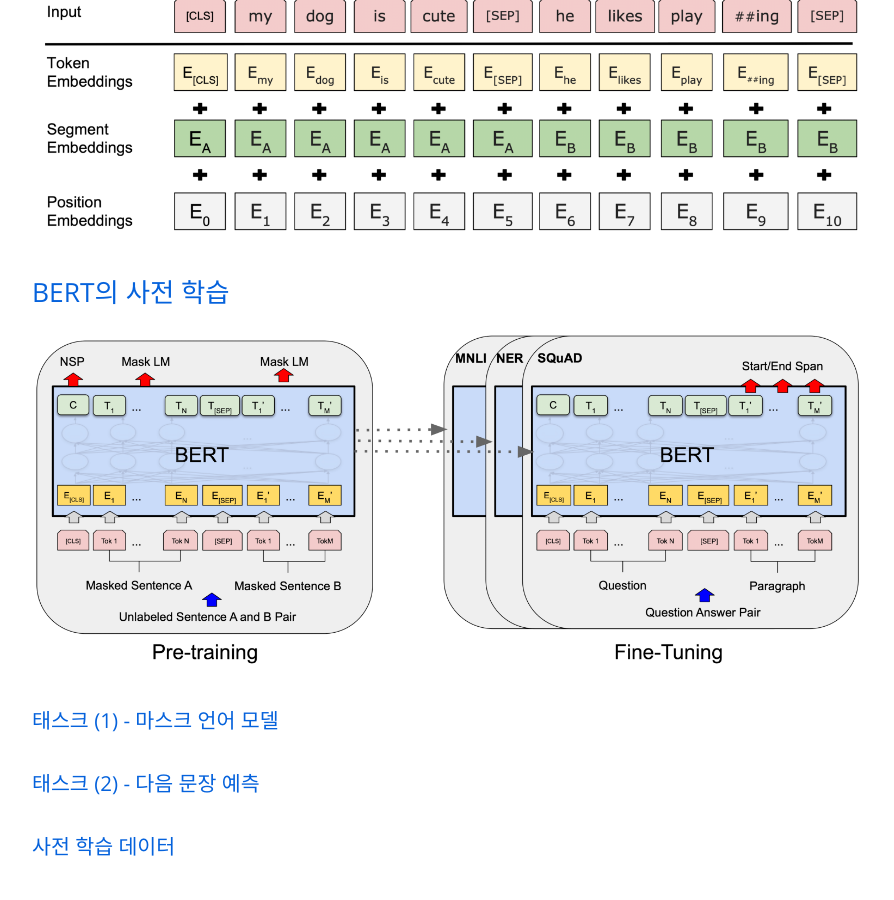
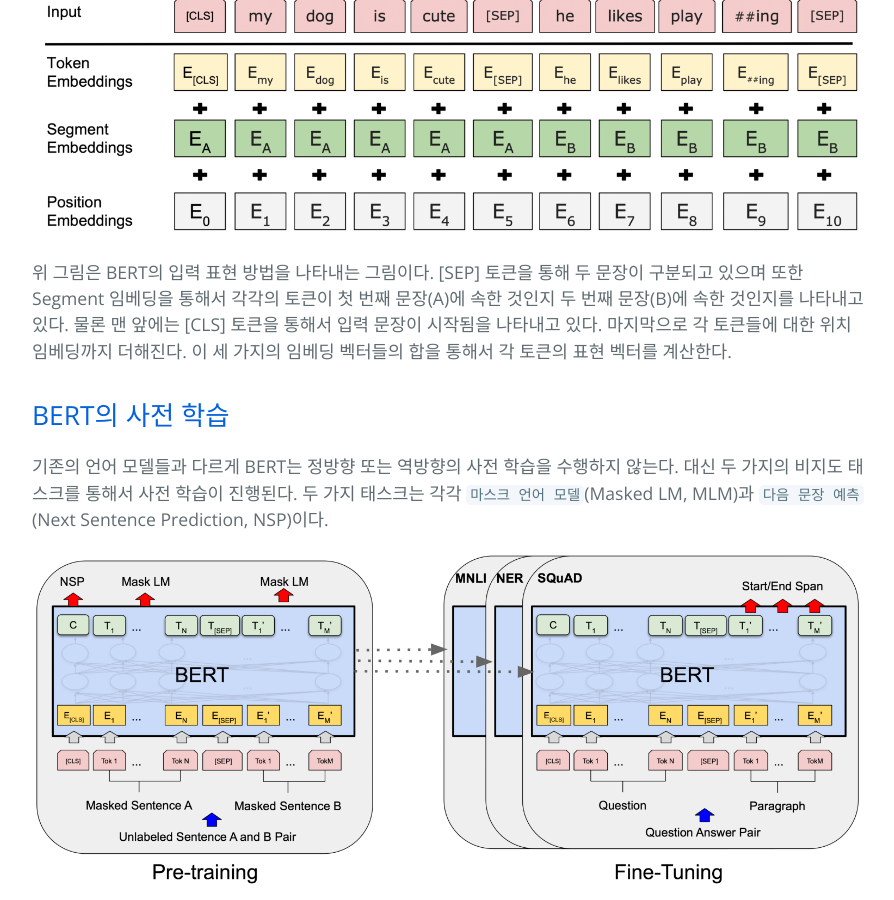
Before and after one commit to hcnoh/hcnoh.github.io, a Jekyll site: the page built from drafts/2023-03-07-nlp-04.md, in a window 1280 px wide and 900 px high, scrolled down 6703 px. Shown: the whole window, without its empty margins (192-1086 px from the left). Built offline with Jekyll 4.4.1, drawn with Linux system fonts in a browser that asks for light colours; comment, search, counter and statistics services are not loaded; some of the changed text lies outside the part shown.

Commit message:
BERT 작성중

```diff
--- a/drafts/2023-03-07-nlp-04.md
+++ b/drafts/2023-03-07-nlp-04.md
@@ -116,7 +116,7 @@
 
 ![BERT](assets/img/2023-03-07-nlp-04/bert.png)
 
-위 그림은 BERT의 구조를 간단히 설명하는 그림이다. 위 그림에서 확인할 수 있듯이 기본적으로 Transformer로 구성되어 있음을 확인할 수 있으며 Transformer의 특별한 구조를 활용하여 양방향으로 정보를 활용하여 각 토큰의 인코딩을 수행하는 것을 볼 수 있다.
+위 그림은 BERT의 구조를 간단히 설명하는 그림이다. 위 그림에서 확인할 수 있듯이 기본적으로 Transformer로 구성되어 있음을 확인할 수 있으며 Transformer의 특별한 구조를 활용하여 양방향으로의 정보를 활용하여 각 토큰의 인코딩을 수행하는 것을 볼 수 있다.
 
 ### BERT의 구조
 BERT의 구조는 위에서 말했듯이 다층 양방향 Transformer 인코더 형태이다. BERT의 저자들은 이 구조를 구성하는 Transformer는 원래의 Transformer에서 변화없이 그대로 사용하였다고 한다. Transformer에 대해서 더 자세히 알아보고 싶으면 이전 [포스트](https://hcnoh.github.io/2023-02-25-nlp-03)를 참고하면 된다.
@@ -141,7 +141,10 @@
 
 ![BERT 입력 표현 방법](assets/img/2023-03-07-nlp-04/bert-input-representation.png)
 
+위 그림은 BERT의 입력 표현 방법을 나타내는 그림이다. [SEP] 토큰을 통해 두 문장이 구분되고 있으며 또한 Segment 임베딩을 통해서 각각의 토큰이 첫 번째 문장(A)에 속한 것인지 두 번째 문장(B)에 속한 것인지를 나타내고 있다. 물론 맨 앞에는 [CLS] 토큰을 통해서 입력 문장이 시작됨을 나타내고 있다. 마지막으로 각 토큰들에 대한 위치 임베딩까지 더해진다. 이 세 가지의 임베딩 벡터들의 합을 통해서 각 토큰의 표현 벡터를 계산한다.
+
 ## BERT의 사전 학습
+기존의 언어 모델들과 다르게 BERT는 정방향 또는 역방향의 사전 학습을 수행하지 않는다. 대신 두 가지의 비지도 태스크를 통해서 사전 학습이 진행된다. 두 가지 태스크는 각각 `마스크 언어 모델`(Masked LM, MLM)과 `다음 문장 예측`(Next Sentence Prediction, NSP)이다.
 
 ![BERT의 사전 학습 및 파인 튜닝](assets/img/2023-03-07-nlp-04/bert-pretraining-and-finetuning.png)
 
```
Also changed, not shown: 2 other files.
